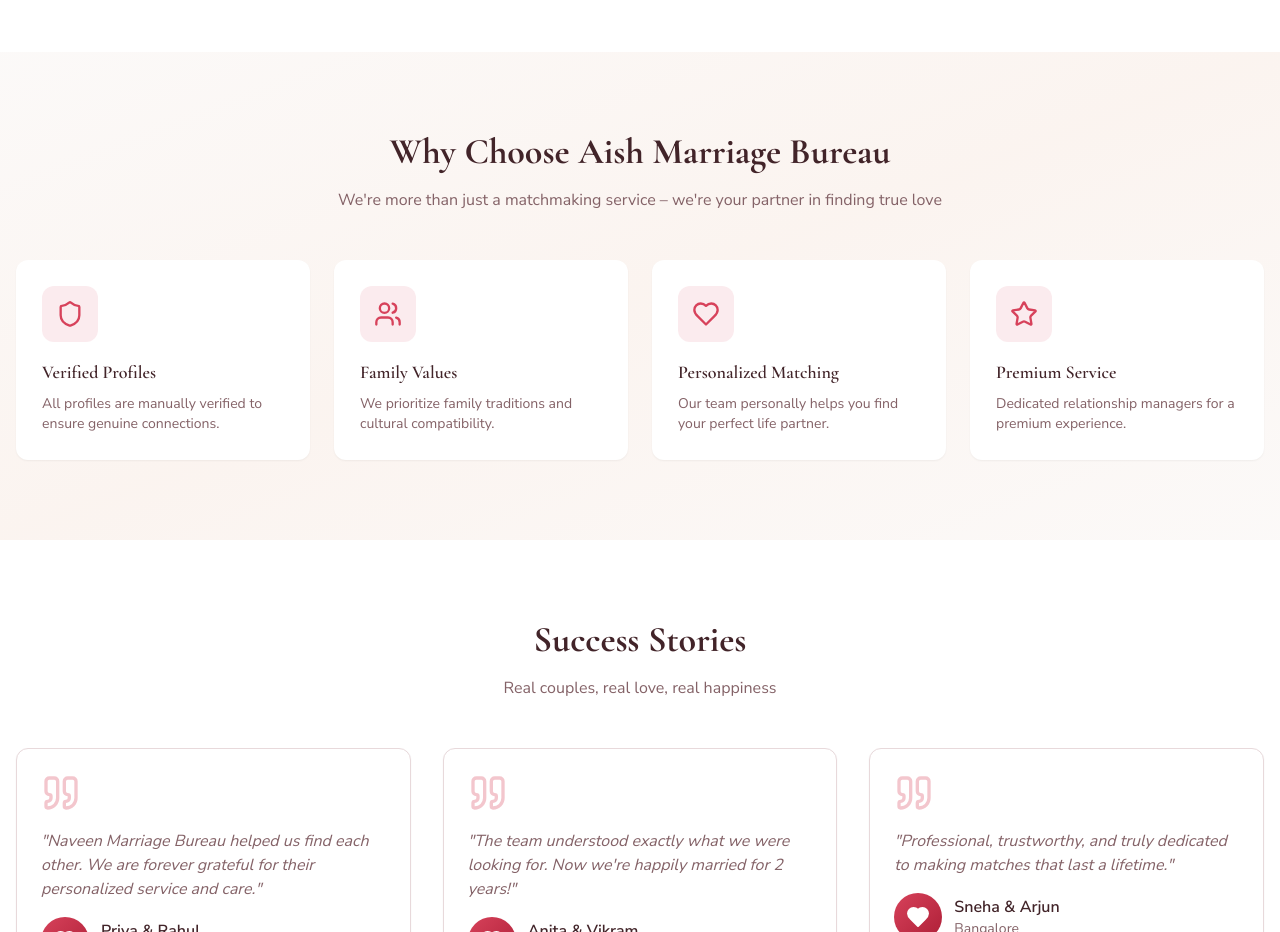
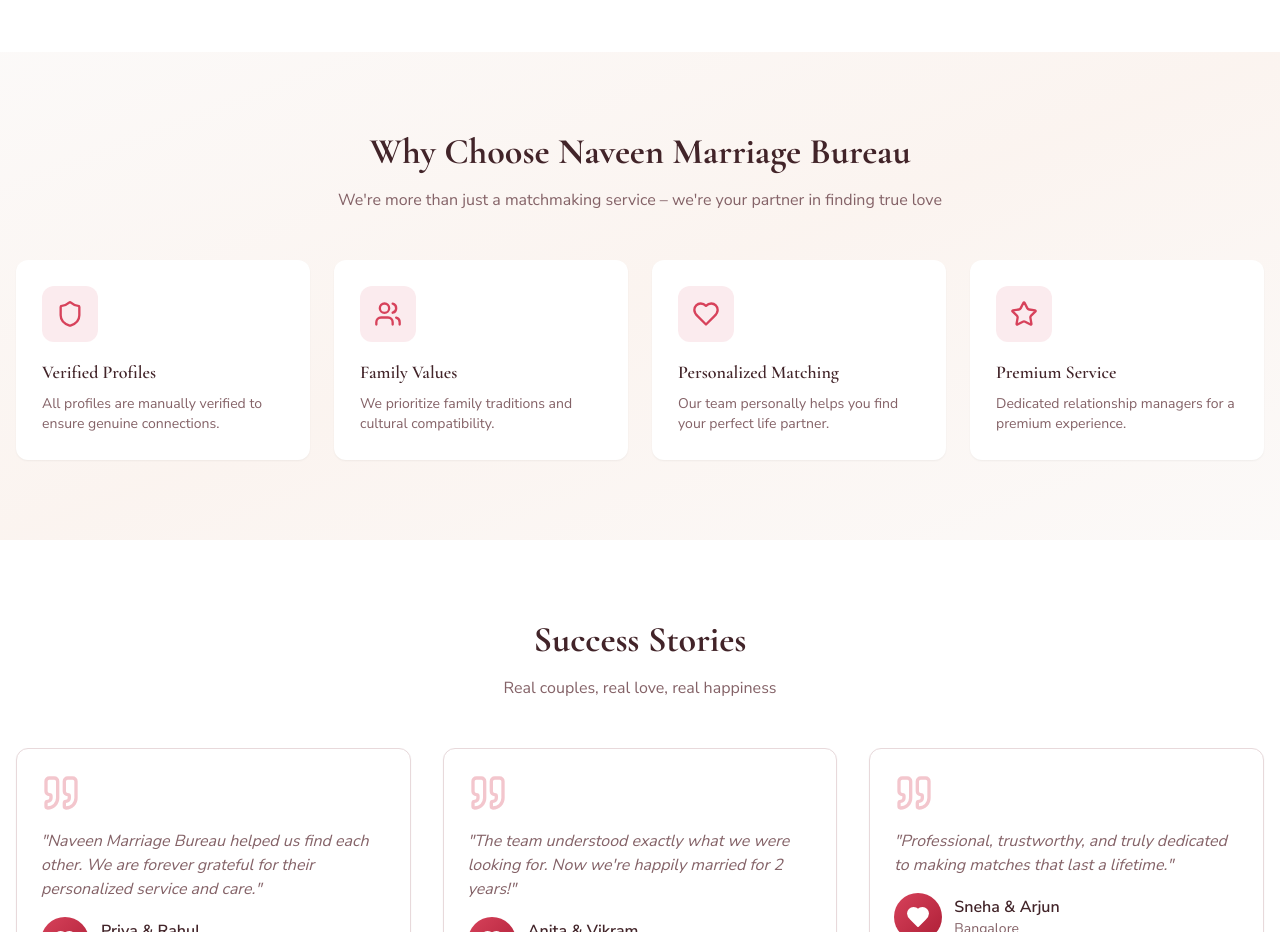
Before and after one commit to Naveen-coder0/Naveen-MB, a React (Vite) app: page / in a window 1280 px wide. Shown: the part 1340-2272 px from the top of the page. Built offline with nearby package versions, Linux system fonts and the light colour scheme; the HTML template or start-up script is replaced by a standard one.

Commit message:
Update Index.tsx

```diff
--- a/src/pages/Index.tsx
+++ b/src/pages/Index.tsx
@@ -193,7 +193,7 @@ const Index = () => {
         <div className="container px-4">
           <div className="text-center mb-12">
             <h2 className="font-serif text-4xl font-bold text-foreground mb-4">
-              Why Choose Aish Marriage Bureau
+              Why Choose Naveen Marriage Bureau
             </h2>
             <p className="text-muted-foreground max-w-2xl mx-auto">
               We're more than just a matchmaking service – we're your partner in finding true love
```
